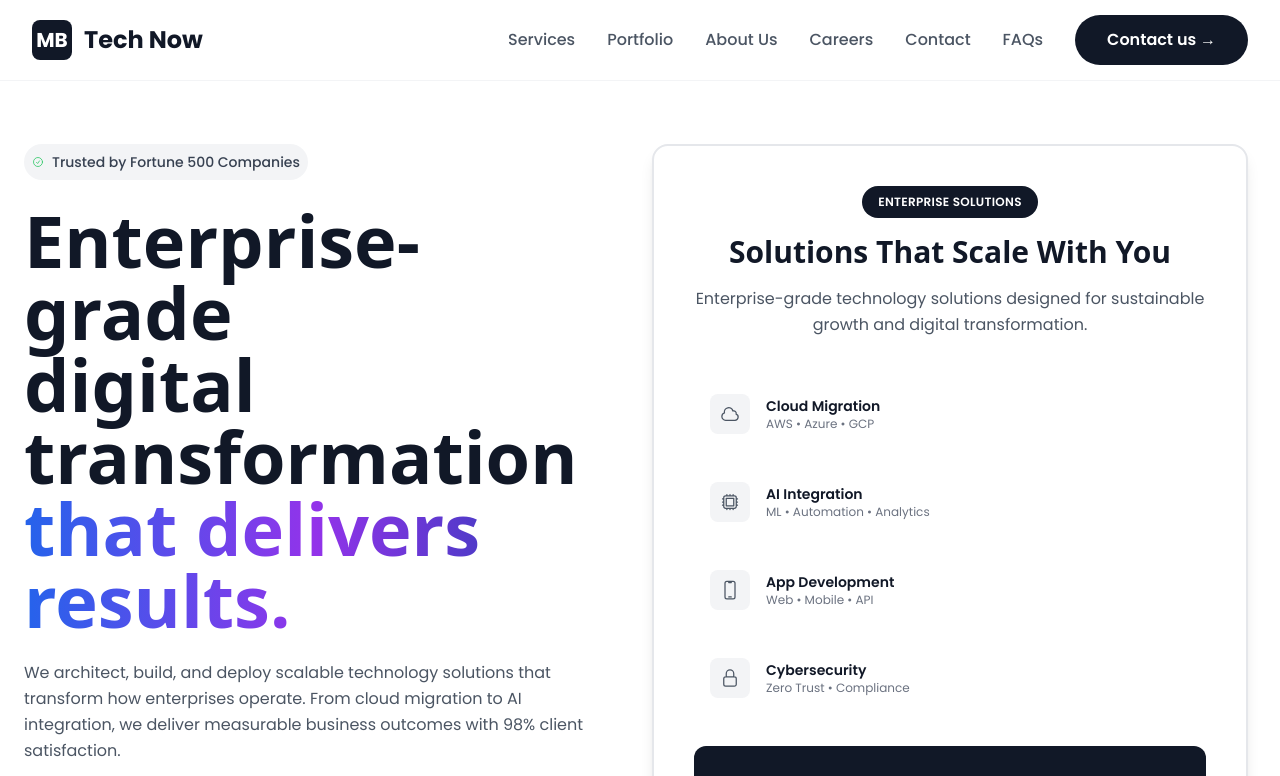
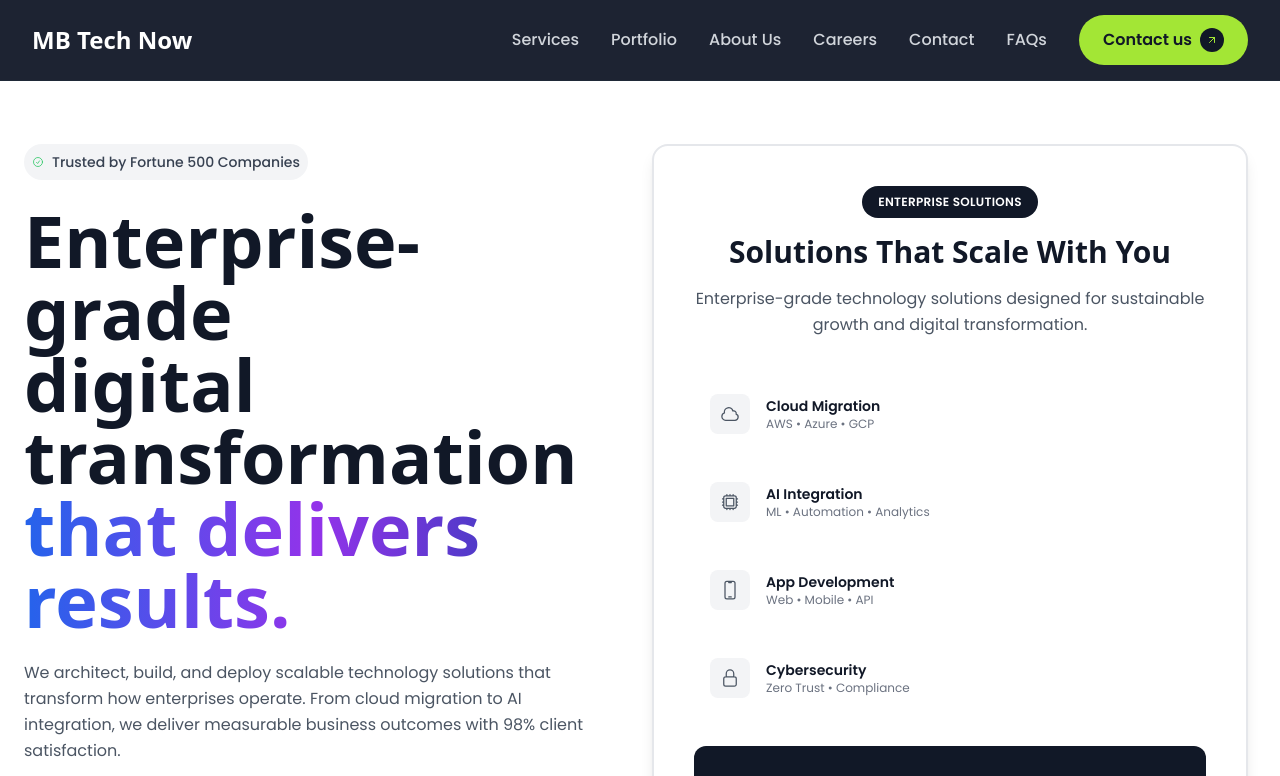
Before and after one commit to SusithD/Tech-Company-Website, a Nuxt app: page / in a window 1280 px wide. Shown: the top 776 px of the page. Built offline with nearby package versions, Linux system fonts and the light colour scheme; a web font is replaced by a local one.

Commit message:
Enhance Navigation component with updated styling, improved button design, and refined mobile menu for better user engagement

```diff
--- a/components/Navigation.vue
+++ b/components/Navigation.vue
@@ -1,28 +1,30 @@
 <template>
-  <nav class="fixed top-0 left-0 right-0 z-50 bg-white/95 backdrop-blur-sm border-b border-gray-100 transition-all duration-300">
+  <nav class="fixed top-0 left-0 right-0 z-50 bg-gray-900/95 backdrop-blur-sm border-b border-gray-800 transition-all duration-300">
     <div class="container-custom">
       <div class="flex items-center justify-between h-16 md:h-20">
         <!-- Logo -->
         <div class="flex items-center space-x-3">
-          <div class="w-10 h-10 bg-gray-900 rounded-lg flex items-center justify-center">
-            <span class="text-white font-bold text-xl">MB</span>
-          </div>
-          <span class="text-xl md:text-2xl font-bold text-gray-900">Tech Now</span>
+          <span class="text-xl md:text-2xl font-bold text-white font-heading">MB Tech Now</span>
         </div>
 
         <!-- Desktop Menu -->
         <div class="hidden lg:flex items-center space-x-8">
           <a v-for="item in menuItems" :key="item.name" :href="item.href"
-             class="text-gray-600 hover:text-gray-900 transition-colors duration-300 font-medium">
+             class="text-gray-300 hover:text-white transition-colors duration-300 font-medium">
             {{ item.name }}
           </a>
-          <button class="btn-primary">
-            Contact us →
+          <button class="inline-flex items-center bg-lime-400 text-gray-900 px-6 py-3 rounded-full font-semibold hover:bg-lime-300 transition-all duration-300 transform hover:scale-105">
+            <span>Contact us</span>
+            <div class="ml-2 w-6 h-6 bg-gray-900 rounded-full flex items-center justify-center">
+              <svg class="w-3 h-3 text-lime-400" fill="none" stroke="currentColor" viewBox="0 0 24 24">
+                <path stroke-linecap="round" stroke-linejoin="round" stroke-width="2" d="M7 17L17 7M17 7H7M17 7V17"></path>
+              </svg>
+            </div>
           </button>
         </div>
 
         <!-- Mobile Menu Button -->
-        <button @click="mobileMenuOpen = !mobileMenuOpen" class="lg:hidden text-gray-900">
+        <button @click="mobileMenuOpen = !mobileMenuOpen" class="lg:hidden text-white">
           <svg class="w-6 h-6" fill="none" stroke="currentColor" viewBox="0 0 24 24">
             <path stroke-linecap="round" stroke-linejoin="round" stroke-width="2"
                   :d="mobileMenuOpen ? 'M6 18L18 6M6 6l12 12' : 'M4 6h16M4 12h16M4 18h16'"></path>
@@ -31,14 +33,19 @@
       </div>
 
       <!-- Mobile Menu -->
-      <div v-show="mobileMenuOpen" class="lg:hidden bg-white border-t border-gray-100 rounded-b-lg shadow-lg mt-1 p-4">
+      <div v-show="mobileMenuOpen" class="lg:hidden bg-gray-800 border-t border-gray-700 rounded-b-lg shadow-lg mt-1 p-4">
         <div class="flex flex-col space-y-4">
           <a v-for="item in menuItems" :key="item.name" :href="item.href"
-             class="text-gray-600 hover:text-gray-900 transition-colors duration-300 font-medium">
+             class="text-gray-300 hover:text-white transition-colors duration-300 font-medium">
             {{ item.name }}
           </a>
-          <button class="btn-primary w-full">
-            Contact us →
+          <button class="inline-flex items-center justify-center bg-lime-400 text-gray-900 px-6 py-3 rounded-full font-semibold hover:bg-lime-300 transition-all duration-300 w-full">
+            <span>Contact us</span>
+            <div class="ml-2 w-6 h-6 bg-gray-900 rounded-full flex items-center justify-center">
+              <svg class="w-3 h-3 text-lime-400" fill="none" stroke="currentColor" viewBox="0 0 24 24">
+                <path stroke-linecap="round" stroke-linejoin="round" stroke-width="2" d="M7 17L17 7M17 7H7M17 7V17"></path>
+              </svg>
+            </div>
           </button>
         </div>
       </div>
```
